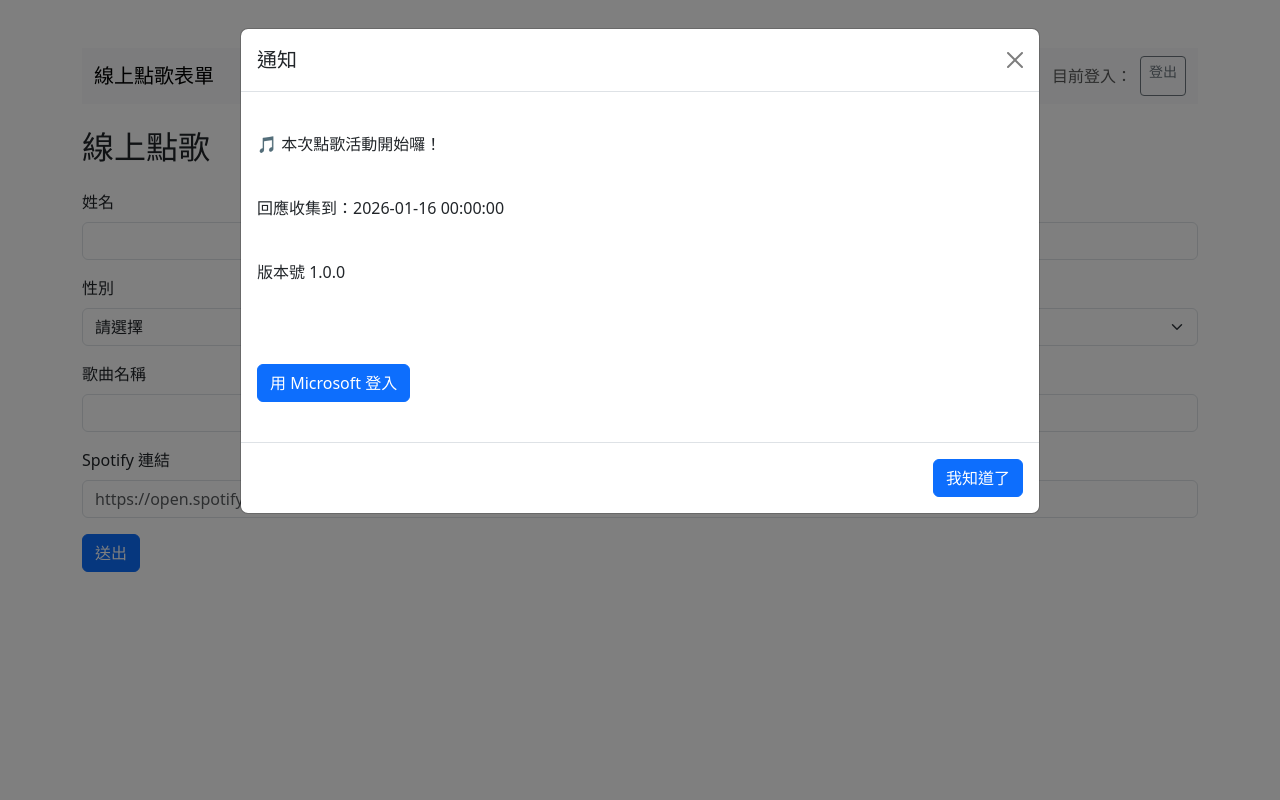
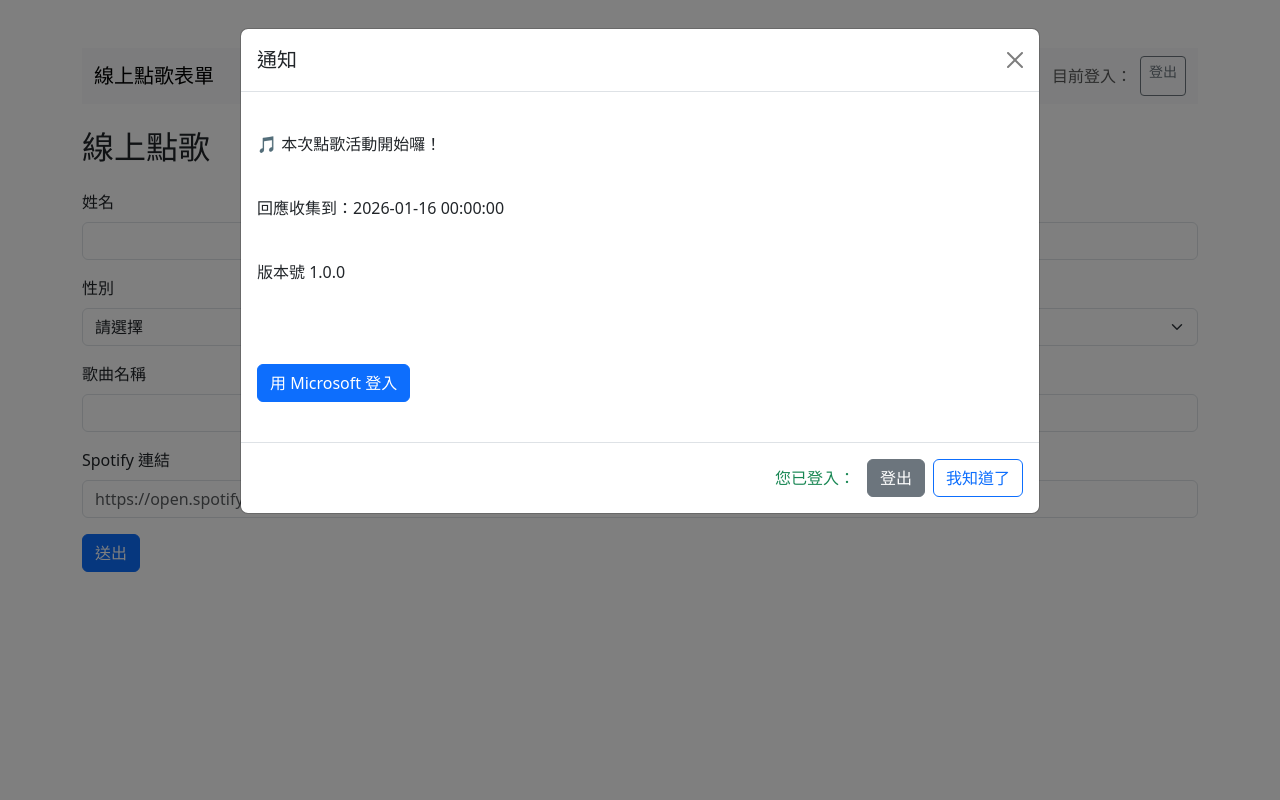
Before and after one commit to wen-ar/song_request_form, a Flask app: page / in a window 1280 px wide. Run offline with Flask 3, Linux system fonts and the light colour scheme; the visitor is signed in with stand-in values (Sample User, id 1).

Commit message:
Add user login/logout options in modal footer

```diff
--- a/templates/index.html
+++ b/templates/index.html
@@ -82,7 +82,13 @@
         </div>
         <div class="modal-body" id="notifyBody" style="white-space: pre-line;"></div>
         <div class="modal-footer">
-          <button type="button" class="btn btn-primary" data-bs-dismiss="modal">我知道了</button>
+          {% if session.get("user") %}
+            <span class="me-2 text-success">您已登入：{{ session["user"]["userPrincipalName"] }}</span>
+            <a href="{{ url_for('logout') }}" class="btn btn-secondary">登出</a>
+          {% else %}
+            <a href="{{ url_for('login_microsoft') }}" class="btn btn-primary">用 Microsoft 登入</a>
+          {% endif %}
+          <button type="button" class="btn btn-outline-primary" data-bs-dismiss="modal">我知道了</button
         </div>
       </div>
     </div>
```
